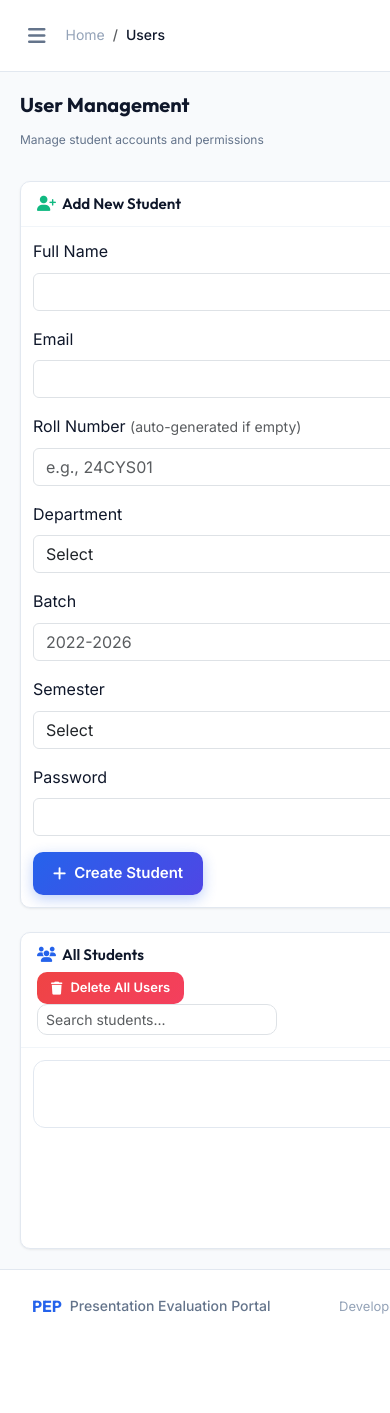
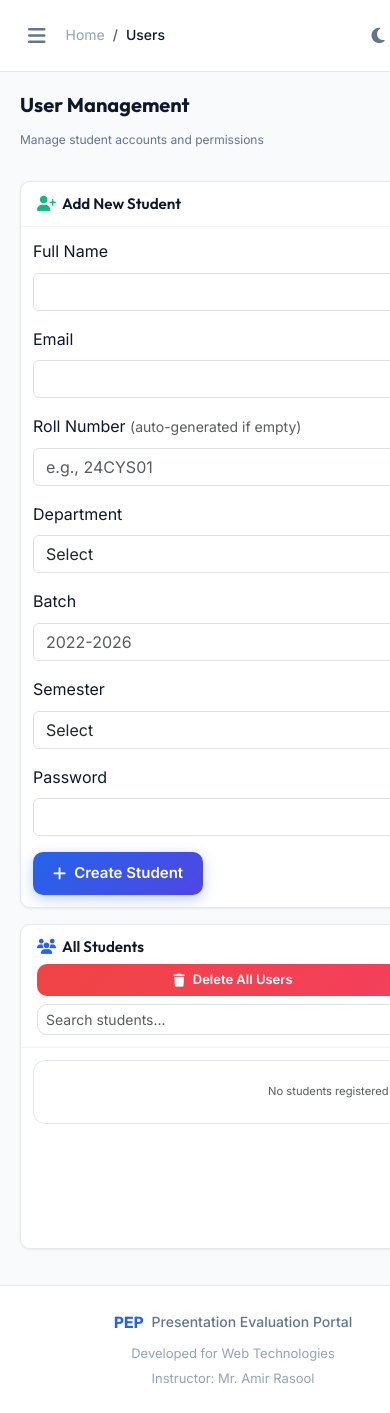
Before and after one commit to saad-838/presentation-evalutation-portal, a Flask app: page /admin/users in a window 390 px wide. Before the commit the page ends 1314 px from the top, so only its background shows below. Run offline with Flask 3, Linux system fonts and the light colour scheme; a user stored in the database is signed in; data comes from the database, SQL or seed files in the repository; parts of the project's set-up code (start-up, migrations or seed data) failed here and were passed over.

Commit message:
Update admin panel and user image functionality

```diff
--- a/static/css/style.css
+++ b/static/css/style.css
@@ -3081,7 +3081,7 @@ svg defs { display: none; }
         font-size: 0.75rem !important;
     }
 
-    /* Stats grid - single column with smaller cards */
+    /* Stats grid */
     .stats-grid {
         grid-template-columns: 1fr !important;
         gap: 10px !important;
@@ -3108,6 +3108,7 @@ svg defs { display: none; }
     /* Content cards */
     .content-card {
         border-radius: 10px !important;
+        margin-bottom: 16px !important;
     }
     .card-header-custom {
         padding: 12px 16px !important;
@@ -3119,6 +3120,20 @@ svg defs { display: none; }
         font-size: 0.95rem !important;
         gap: 6px !important;
     }
+    .card-header-custom .header-actions {
+        width: 100% !important;
+        display: flex !important;
+        flex-wrap: wrap !important;
+        gap: 8px !important;
+    }
+    .card-header-custom .header-actions .btn {
+        width: 100% !important;
+        justify-content: center !important;
+    }
+    .card-header-custom .header-actions .search-input {
+        width: 100% !important;
+        min-width: unset !important;
+    }
     .card-body {
         padding: 12px 16px !important;
     }
@@ -3136,17 +3151,31 @@ svg defs { display: none; }
         overflow-x: auto !important;
         -webkit-overflow-scrolling: touch;
     }
-
-    /* Recent users / presentations lists */
-    .user-thumb-lg {
-        width: 28px !important;
-        height: 28px !important;
-    }
-    .user-thumb-lg-placeholder {
-        width: 28px !important;
-        height: 28px !important;
+    .table-responsive table {
+        min-width: 400px !important;
+        width: 100% !important;
+    }
+    .table-responsive table td,
+    .table-responsive table th {
+        white-space: nowrap !important;
+        padding: 6px 8px !important;
         font-size: 0.7rem !important;
     }
+    .table-responsive .user-thumb {
+        width: 24px !important;
+        height: 24px !important;
+    }
+    .table-responsive .user-thumb-placeholder {
+        width: 24px !important;
+        height: 24px !important;
+        font-size: 0.6rem !important;
+    }
+    .table-responsive .status-badge {
+        font-size: 0.6rem !important;
+        padding: 2px 8px !important;
+    }
+
+    /* Action buttons */
     .action-btns .btn-icon {
         width: 28px !important;
         height: 28px !important;
@@ -3171,7 +3200,7 @@ svg defs { display: none; }
         width: 100% !important;
     }
 
-    /* Admin profile page */
+    /* Admin profile */
     .profile-card .profile-avatar-wrapper {
         width: 80px !important;
         height: 80px !important;
@@ -3186,7 +3215,7 @@ svg defs { display: none; }
         font-size: 1.1rem !important;
     }
 
-            /* CHART FIXES */
+    /* Charts */
     .row.g-4 {
         --bs-gutter-y: 1rem !important;
     }
@@ -3202,17 +3231,29 @@ svg defs { display: none; }
         height: auto !important;
         min-height: 200px !important;
     }
-    /* Line chart - full width, fixed height */
     #adminActivityChart {
         width: 100% !important;
         height: 180px !important;
         display: block !important;
     }
-    /* Doughnut chart - square, centered */
     #deptChart {
         width: 150px !important;
         height: 150px !important;
         display: block !important;
         margin: 0 auto !important;
     }
-}
+
+    /* Footer */
+    .app-footer .footer-content {
+        flex-direction: column !important;
+        text-align: center !important;
+        gap: 8px !important;
+    }
+    .app-footer .footer-meta {
+        flex-direction: column !important;
+        gap: 4px !important;
+    }
+    .app-footer .footer-divider {
+        display: none !important;
+    }
+}
```
